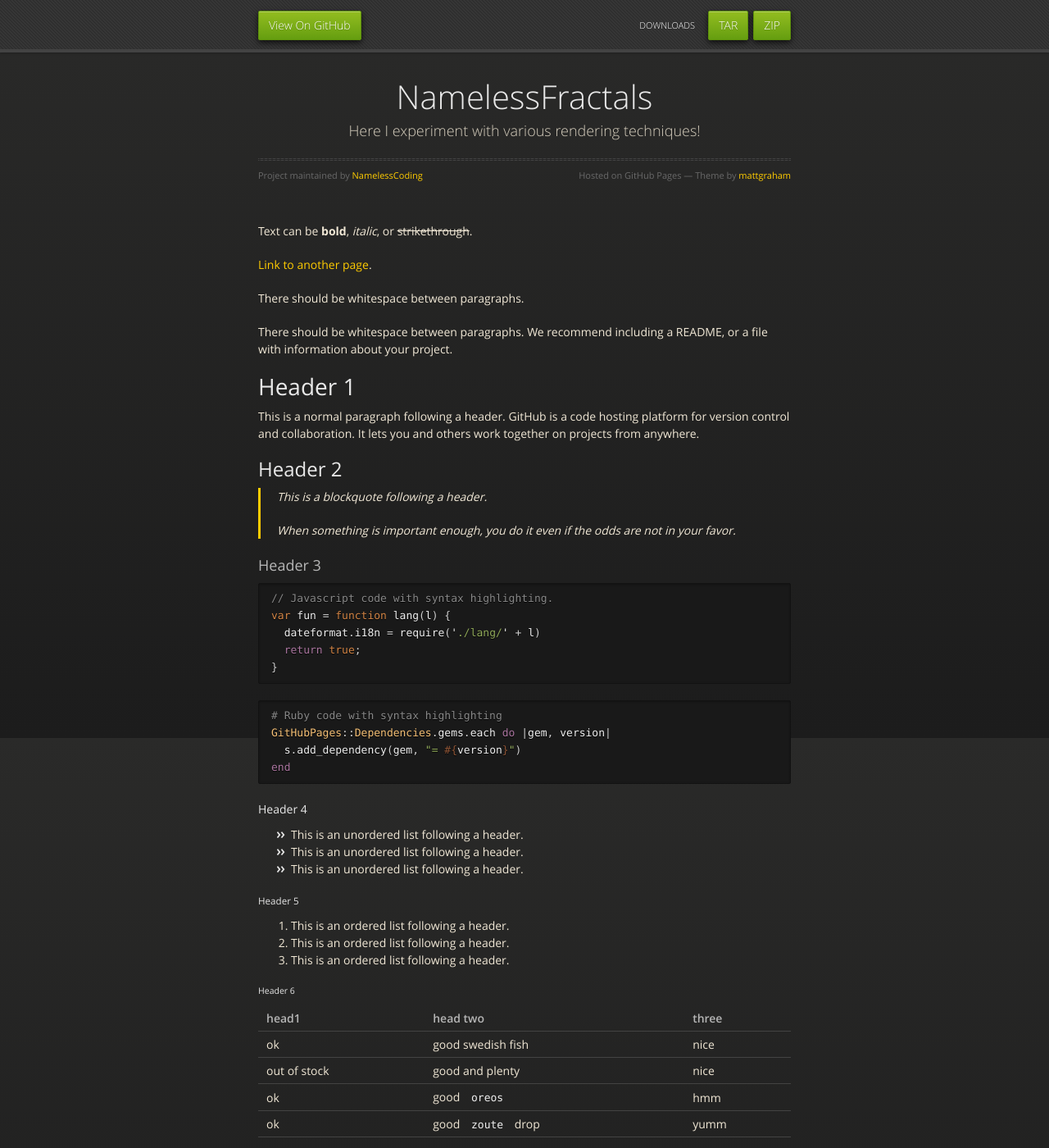
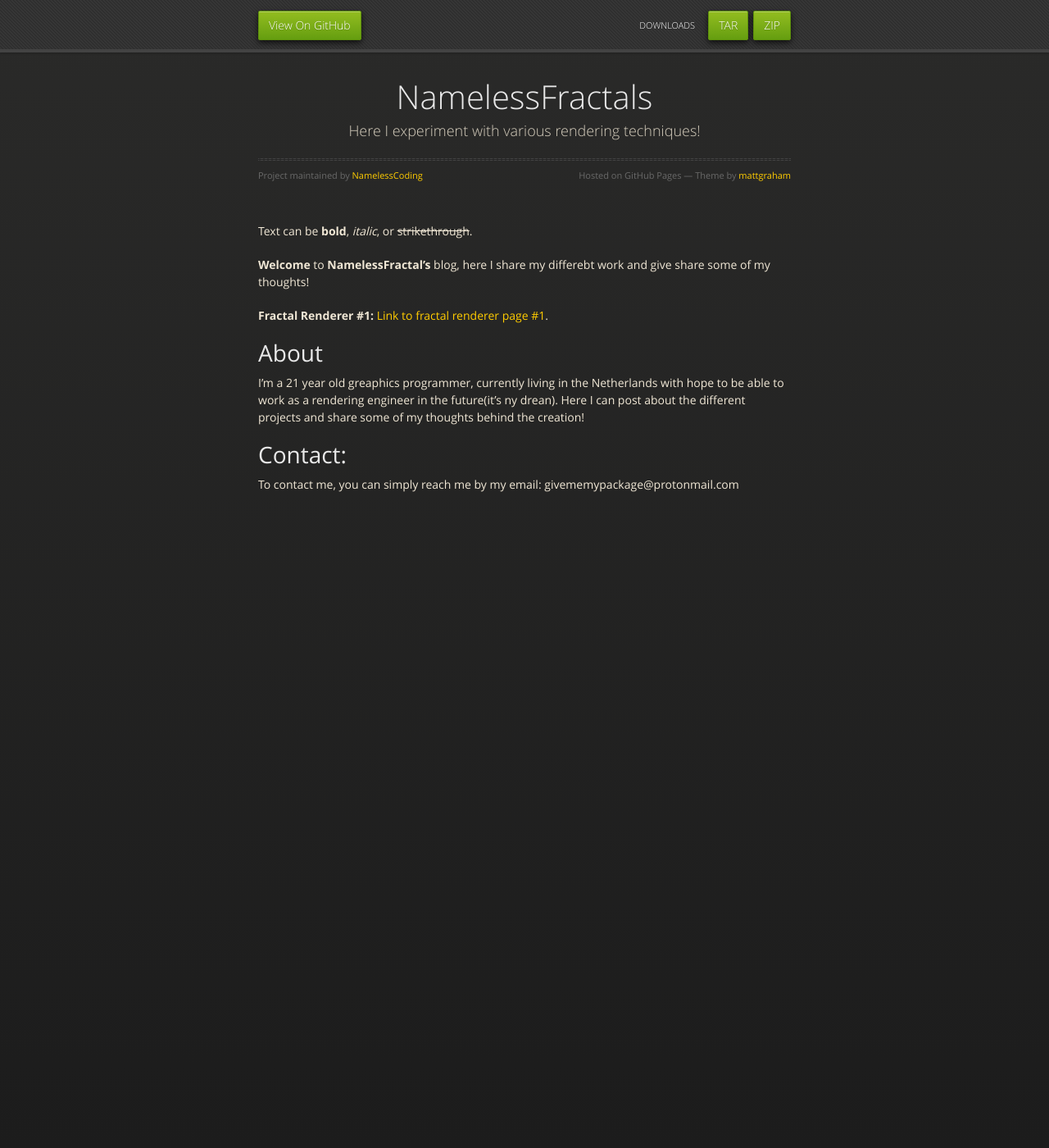
Before and after one commit to NamelessCoding/NamelessCoding.github.io, a Jekyll site: the page built from index.md, in a window 1280 px wide and 1400 px high. Shown: the whole window at 82% size. Built offline with Jekyll 4.4.1, drawn with Linux system fonts in a browser that asks for light colours; some of the changed text lies outside the part shown.

Commit message:
Update index.md

````diff
--- a/index.md
+++ b/index.md
@@ -4,120 +4,15 @@ layout: default
 
 Text can be **bold**, _italic_, or ~~strikethrough~~.
 
-[Link to another page](./another-page.html).
-
-There should be whitespace between paragraphs.
-
-There should be whitespace between paragraphs. We recommend including a README, or a file with information about your project.
-
-# Header 1
-
-This is a normal paragraph following a header. GitHub is a code hosting platform for version control and collaboration. It lets you and others work together on projects from anywhere.
-
-## Header 2
-
-> This is a blockquote following a header.
->
-> When something is important enough, you do it even if the odds are not in your favor.
-
-### Header 3
-
-```js
-// Javascript code with syntax highlighting.
-var fun = function lang(l) {
-  dateformat.i18n = require('./lang/' + l)
-  return true;
-}
-```
-
-```ruby
-# Ruby code with syntax highlighting
-GitHubPages::Dependencies.gems.each do |gem, version|
-  s.add_dependency(gem, "= #{version}")
-end
-```
-
-#### Header 4
-
-*   This is an unordered list following a header.
-*   This is an unordered list following a header.
-*   This is an unordered list following a header.
-
-##### Header 5
-
-1.  This is an ordered list following a header.
-2.  This is an ordered list following a header.
-3.  This is an ordered list following a header.
-
-###### Header 6
-
-| head1        | head two          | three |
-|:-------------|:------------------|:------|
-| ok           | good swedish fish | nice  |
-| out of stock | good and plenty   | nice  |
-| ok           | good `oreos`      | hmm   |
-| ok           | good `zoute` drop | yumm  |
-
-### There's a horizontal rule below this.
-
-* * *
-
-### Here is an unordered list:
-
-*   Item foo
-*   Item bar
-*   Item baz
-*   Item zip
-
-### And an ordered list:
-
-1.  Item one
-1.  Item two
-1.  Item three
-1.  Item four
-
-### And a nested list:
-
-- level 1 item
-  - level 2 item
-  - level 2 item
-    - level 3 item
-    - level 3 item
-- level 1 item
-  - level 2 item
-  - level 2 item
-  - level 2 item
-- level 1 item
-  - level 2 item
-  - level 2 item
-- level 1 item
-
-### Small image
-
-![Octocat](https://github.githubassets.com/images/icons/emoji/octocat.png)
-
-### Large image
-
-![Branching](https://guides.github.com/activities/hello-world/branching.png)
+**Welcome** to **NamelessFractal's** blog, here I share my differebt work and give share some of my thoughts!
 
 
-### Definition lists can be used with HTML syntax.
+**Fractal Renderer #1:** [Link to fractal renderer page #1](./another-page.html).
 
-<dl>
-<dt>Name</dt>
-<dd>Godzilla</dd>
-<dt>Born</dt>
-<dd>1952</dd>
-<dt>Birthplace</dt>
-<dd>Japan</dd>
-<dt>Color</dt>
-<dd>Green</dd>
-</dl>
+# About
 
-```
-Long, single-line code blocks should not wrap. They should horizontally scroll if they are too long. This line should be long enough to demonstrate this.
-```
+I'm a 21 year old greaphics programmer, currently living in the Netherlands with hope to be able to work as a rendering engineer in the future(it's ny drean). Here I can post about the different projects and share some of my thoughts behind the creation!
 
-```
-The final element.
-```
+# Contact:
+
+To contact me, you can simply reach me by my email: givememypackage@protonmail.com
````
